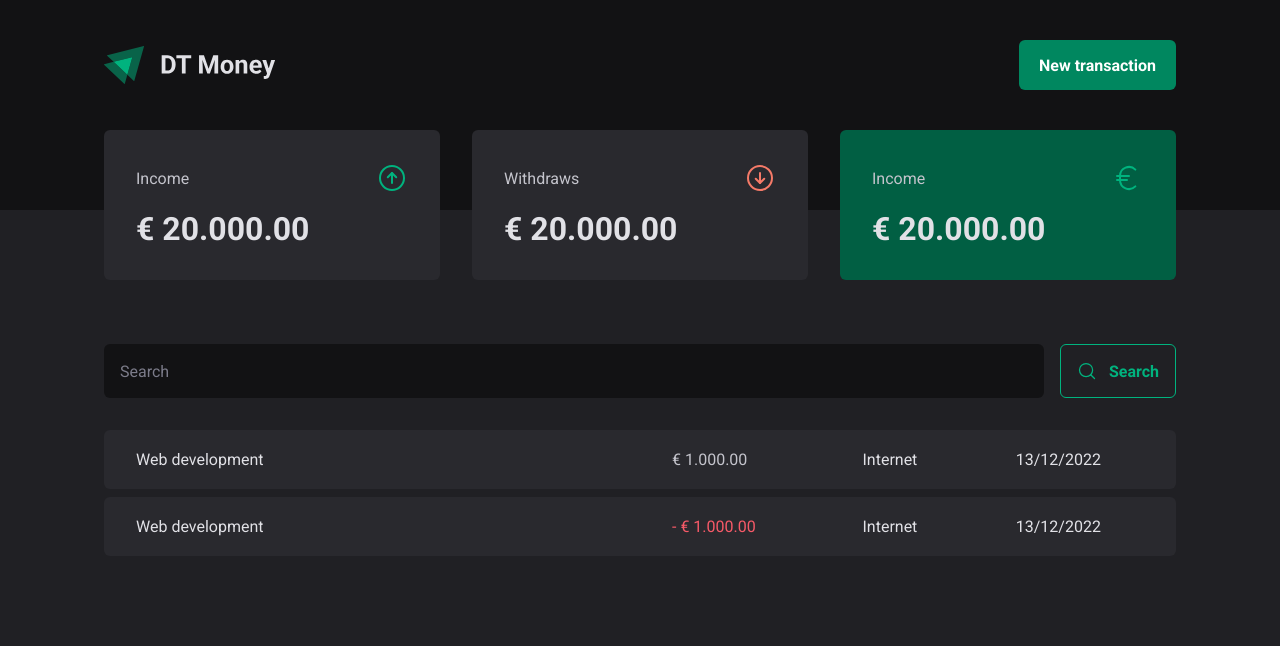
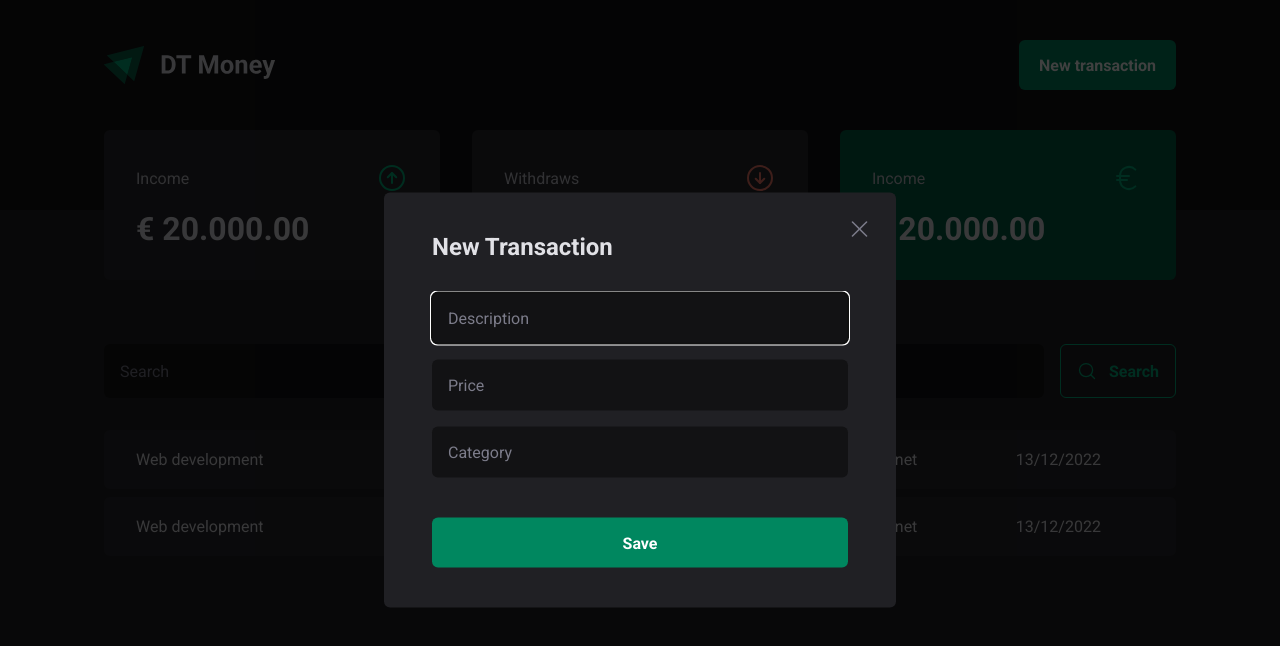
Before and after one commit to diebraga/dt-money, a React (Vite) app: page / in a window 1280 px wide. Both pictures are taken after a click on the button "New transaction". Shown: the top 646 px of the page. Built offline with nearby package versions, Linux system fonts and the light colour scheme.

Commit message:
new transaction modal

```diff
--- a/src/Components/Header/index.tsx
+++ b/src/Components/Header/index.tsx
@@ -1,12 +1,20 @@
 import styled from "styled-components"
 import Logo from '../../assets/logo.svg'
+import * as Dialog from '@radix-ui/react-dialog';
+import { NewtransactionModal } from "../NewTransactionModal";
 
 export function Header() {
   return (
     <HeaderContainer>
       <HeaderContent>
-        <img src={Logo} alt=''/>
-        <HeaderButton>New transaction</HeaderButton>
+        <img src={Logo} alt='' />
+        <Dialog.Root>
+          <Dialog.Trigger asChild>
+            <HeaderButton>New transaction</HeaderButton>
+          </Dialog.Trigger>
+          <NewtransactionModal />
+        </Dialog.Root>
+
       </HeaderContent>
     </HeaderContainer>
   )
--- /dev/null
+++ b/src/Components/NewTransactionModal/index.tsx
@@ -0,0 +1,99 @@
+import * as Dialog from '@radix-ui/react-dialog';
+import { X } from 'phosphor-react';
+import styled from 'styled-components';
+
+export function NewtransactionModal() {
+  return (
+    <Dialog.Portal>
+      <Overlay />
+      <Content>
+        <Dialog.Title>
+          New Transaction
+        </Dialog.Title>
+        <form action="">
+          <input type="text" placeholder='Description' required />
+          <input type="number" placeholder='Price' required />
+          <input type="text" placeholder='Category' required />
+
+          <button type='submit'>
+            Save
+          </button>
+        </form>
+
+        <CloseButton>
+          <X size={25}/>
+        </CloseButton>
+      </Content>
+    </Dialog.Portal>
+  )
+}
+
+const Overlay = styled(Dialog.Overlay)`
+  position: fixed;
+  width: 100vw;
+  height: 100vh;
+  inset: 0;
+  background: rgba(0, 0, 0, 0.75);
+`
+
+const Content = styled(Dialog.Content)`
+  min-width: 32rem;
+  border-radius: 6px;
+  padding: 2.5rem 3rem;
+  background: ${p => p.theme['gray-800']};
+
+  position: fixed;
+  left: 50%;
+    top: 50%;
+    transform: translate(-50%,-50%);
+
+  max-width: 800px;
+
+  form {
+    margin-top: 2rem;
+    display: flex;
+    flex-direction: column;
+    gap: 1rem;
+
+    input {
+      border-radius: 6px;
+      border: 0;
+      background: ${p => p.theme['gray-900']};
+      color: ${p => p.theme['gray-300']};
+      padding: 1rem;
+
+      &::placeholder {
+        color: ${p => p.theme['gray-500']};
+      }
+    }
+
+    button[type="submit"] {
+      height: 50px;
+      border: 0;
+
+      background: ${p => p.theme['green-500']};
+      color: ${p => p.theme['white']};
+      font-weight: bold;
+      padding: 0 1.25rem;
+      border-radius: 6px;
+      margin-top: 1.5rem;
+      cursor: pointer;
+
+      &:hover {
+        background: ${p => p.theme['green-500']};
+        transition: background-color 0.2s;
+      }
+    }
+  }
+`
+
+const CloseButton = styled(Dialog.Close)`
+  position: absolute;
+  background: transparent;
+  border: 0;
+  top: 1.5rem;
+  right: 1.5rem;
+  cursor: pointer;
+  color: ${p => p.theme['gray-500']};
+  line-height: 0;
+`
```
